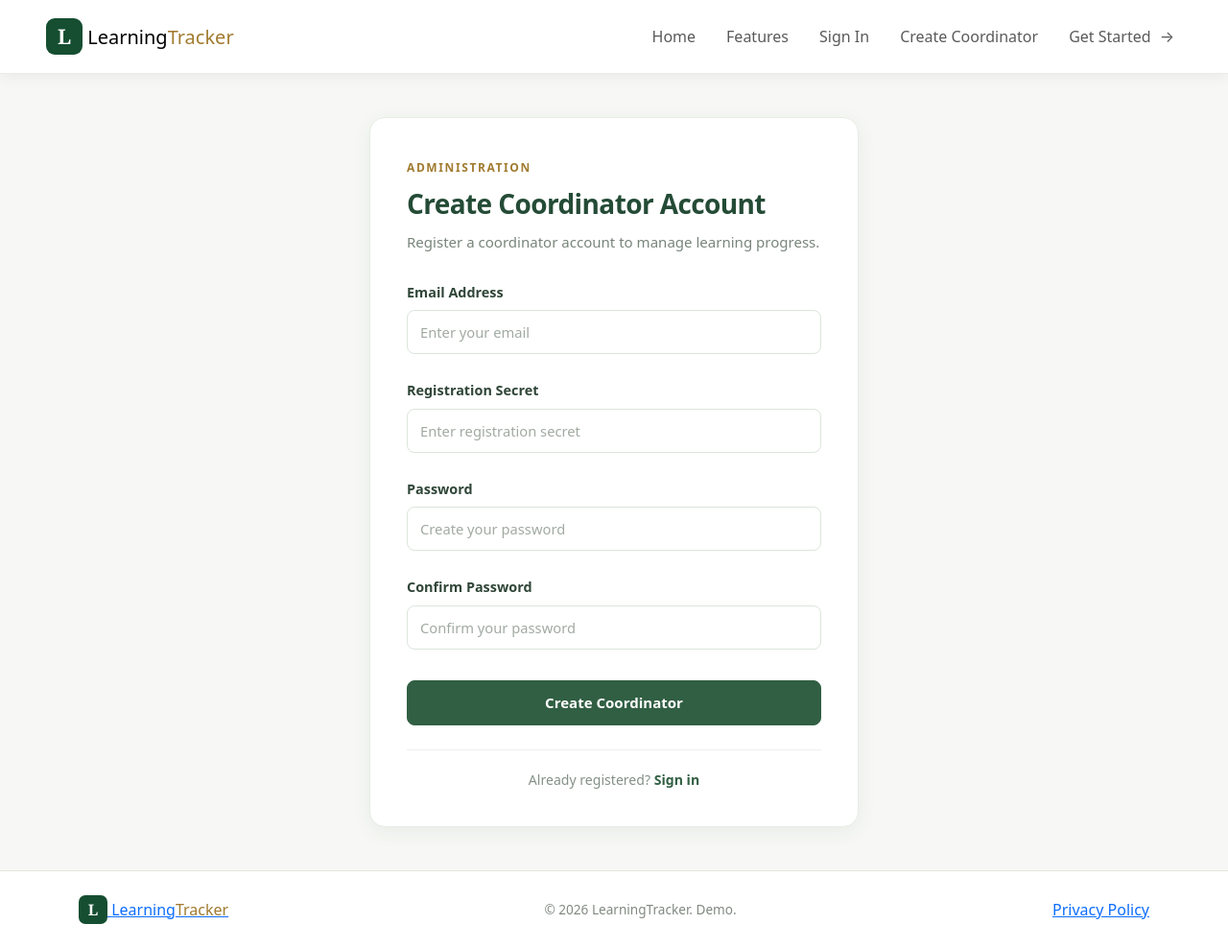
After one commit to s-sammm-y/LearningProgressTracker, an ASP.NET Core app: template LearningTracker.Web/Views/Coordinator/Register.cshtml in a window 1280 px wide. The commit adds this page. Shown: the whole page at 96% size. Run offline with ASP.NET Core 8, Linux system fonts and the light colour scheme; the template is opened without the code that fills it, so the values that code supplies are empty; style sheets or scripts are compiled from the project's sources; the project's own start-up code is not run, and a stand-in starts its controllers and pages.

Commit message:
Added Coordinator Create

```diff
--- a/LearningTracker.Web/Program.cs
+++ b/LearningTracker.Web/Program.cs
@@ -63,6 +63,7 @@ builder.Services.AddScoped<IAssignmentService, AssignmentService>();
 builder.Services.AddScoped<IDashboardService, DashboardService>();
 builder.Services.AddScoped<SecurityStampValidationEvents>();
 builder.Services.AddScoped<RequirePasswordChangeFilter>();
+builder.Services.AddScoped<ICoordinatorService, CoordinatorService>();
 
 //Repository Injection
 builder.Services.AddScoped<IAccountRepository, AccountRepository>();
--- /dev/null
+++ b/LearningTracker.Web/Views/Coordinator/Register.cshtml
@@ -0,0 +1,127 @@
+
+@model LearningTracker.Web.ViewModels.CoordinatorRegistrationViewModel
+
+@{
+    ViewData["Title"] = "Create Coordinator";
+}
+
+@section Styles {
+    <link rel="stylesheet"
+          href="~/css/coordinator-create.css"
+          asp-append-version="true" />
+}
+
+<div class="coordinator-create-page">
+    <div class="coordinator-create-container">
+
+        <div class="coordinator-create-card">
+            <div class="coordinator-create-card-body">
+
+                <div class="coordinator-create-header">
+                    <span class="coordinator-create-eyebrow">
+                        ADMINISTRATION
+                    </span>
+
+                    <h2 class="coordinator-create-title">
+                        Create Coordinator Account
+                    </h2>
+
+                    <p class="coordinator-create-description">
+                        Register a coordinator account to manage learning progress.
+                    </p>
+                </div>
+
+                <form asp-controller="Coordinator"
+                      asp-action="Register"
+                      method="post"
+                      class="coordinator-create-form">
+
+                    <div class="coordinator-create-field">
+                        <label asp-for="Email" class="form-label">
+                            Email Address
+                        </label>
+
+                        <input asp-for="Email"
+                               class="form-control"
+                               placeholder="Enter your email"
+                               autocomplete="email" />
+
+                        <span asp-validation-for="Email"
+                              class="text-danger">
+                        </span>
+                    </div>
+
+                    <div class="coordinator-create-field">
+                        <label asp-for="RegistrationSecret"
+                               class="form-label">
+                            Registration Secret
+                        </label>
+
+                        <input asp-for="RegistrationSecret"
+                               type="password"
+                               class="form-control"
+                               placeholder="Enter registration secret"
+                               autocomplete="off" />
+
+                        <span asp-validation-for="RegistrationSecret"
+                              class="text-danger">
+                        </span>
+                    </div>
+
+                    <div class="coordinator-create-field">
+                        <label asp-for="Password" class="form-label">
+                            Password
+                        </label>
+
+                        <input asp-for="Password"
+                               type="password"
+                               class="form-control"
+                               placeholder="Create your password"
+                               autocomplete="new-password" />
+
+                        <span asp-validation-for="Password"
+                              class="text-danger">
+                        </span>
+                    </div>
+
+                    <div class="coordinator-create-field">
+                        <label asp-for="ConfirmPassword"
+                               class="form-label">
+                            Confirm Password
+                        </label>
+
+                        <input asp-for="ConfirmPassword"
+                               type="password"
+                               class="form-control"
+                               placeholder="Confirm your password"
+                               autocomplete="new-password" />
+
+                        <span asp-validation-for="ConfirmPassword"
+                              class="text-danger">
+                        </span>
+                    </div>
+
+                    <button type="submit"
+                            class="coordinator-create-submit">
+                        Create Coordinator
+                    </button>
+
+                </form>
+
+                <div class="coordinator-create-footer">
+                    Already registered?
+                    <a asp-controller="Auth"
+                       asp-action="Login">
+                        Sign in
+                    </a>
+                </div>
+
+            </div>
+        </div>
+
+    </div>
+</div>
+
+@section Scripts {
+    <partial name="_ValidationScriptsPartial" />
+}
--- a/LearningTracker.Web/Views/Shared/_Layout.cshtml
+++ b/LearningTracker.Web/Views/Shared/_Layout.cshtml
@@ -97,16 +97,24 @@
                         {
                             <li class="nav-item">
                                 <a class="nav-link"
-                                   asp-controller="Auth"
-                                   asp-action="Login">
+                                asp-controller="Auth"
+                                asp-action="Login">
                                     Sign In
                                 </a>
                             </li>
 
                             <li class="nav-item">
+                                <a class="nav-link"
+                                asp-controller="Coordinator"
+                                asp-action="Register">
+                                    Create Coordinator
+                                </a>
+                            </li>
+
+                            <li class="nav-item">
                                 <a class="nav-link tracker-nav-button"
-                                   asp-controller="Auth"
-                                   asp-action="Login">
+                                asp-controller="Auth"
+                                asp-action="Login">
                                     Get Started <span>→</span>
                                 </a>
                             </li>
--- /dev/null
+++ b/LearningTracker.Web/wwwroot/css/coordinator-create.css
@@ -0,0 +1,218 @@
+
+/* =========================================
+   COORDINATOR REGISTRATION PAGE
+========================================= */
+
+.coordinator-create-page {
+    min-height: 100%;
+    display: flex;
+    align-items: center;
+    justify-content: center;
+    padding: 45px 20px;
+    color: #26352d;
+    background: #f7f8f5;
+}
+
+/* =========================================
+   REGISTRATION CONTAINER
+========================================= */
+
+.coordinator-create-container {
+    width: 100%;
+    max-width: 510px;
+}
+
+/* =========================================
+   REGISTRATION CARD
+========================================= */
+
+.coordinator-create-card {
+    background: #ffffff;
+    border: 1px solid #e7ece6;
+    border-radius: 16px;
+    box-shadow: 0 5px 20px rgba(35, 65, 45, 0.07);
+    overflow: hidden;
+}
+
+.coordinator-create-card-body {
+    padding: 38px;
+}
+
+/* =========================================
+   PAGE HEADER
+========================================= */
+
+.coordinator-create-header {
+    margin-bottom: 30px;
+}
+
+.coordinator-create-eyebrow {
+    display: inline-block;
+    color: #a17b2f;
+    font-size: 0.75rem;
+    font-weight: 700;
+    letter-spacing: 1.6px;
+    text-transform: uppercase;
+    margin-bottom: 12px;
+}
+
+.coordinator-create-title {
+    color: #244b36;
+    font-size: 1.75rem;
+    font-weight: 750;
+    letter-spacing: -0.6px;
+    margin-bottom: 10px;
+}
+
+.coordinator-create-description {
+    color: #78857b;
+    font-size: 0.94rem;
+    line-height: 1.6;
+    margin-bottom: 0;
+}
+
+/* =========================================
+   REGISTRATION FORM
+========================================= */
+
+.coordinator-create-form {
+    display: flex;
+    flex-direction: column;
+    gap: 19px;
+}
+
+.coordinator-create-field {
+    display: flex;
+    flex-direction: column;
+    gap: 8px;
+}
+
+.coordinator-create-form .form-label {
+    color: #304638;
+    font-size: 0.9rem;
+    font-weight: 650;
+    margin-bottom: 0;
+}
+
+.coordinator-create-form .form-control {
+    min-height: 46px;
+    padding: 10px 13px;
+    color: #304638;
+    background: #ffffff;
+    border: 1px solid #dce5dc;
+    border-radius: 8px;
+    font-size: 0.92rem;
+    transition: border-color 0.2s ease, box-shadow 0.2s ease;
+}
+
+.coordinator-create-form .form-control::placeholder {
+    color: #a1aaa2;
+}
+
+.coordinator-create-form .form-control:focus {
+    border-color: #315f43;
+    box-shadow: 0 0 0 3px rgba(49, 95, 67, 0.12);
+    outline: none;
+}
+
+/* =========================================
+   VALIDATION MESSAGES
+========================================= */
+
+.coordinator-create-form .text-danger {
+    font-size: 0.82rem;
+}
+
+/* =========================================
+   SUBMIT BUTTON
+========================================= */
+
+.coordinator-create-submit {
+    width: 100%;
+    min-height: 47px;
+    margin-top: 5px;
+    background: #315f43;
+    color: #ffffff;
+    border: 1px solid #315f43;
+    border-radius: 8px;
+    font-size: 0.94rem;
+    font-weight: 650;
+    transition: background 0.2s ease, transform 0.2s ease,
+                box-shadow 0.2s ease;
+}
+
+.coordinator-create-submit:hover {
+    background: #244b36;
+    border-color: #244b36;
+    color: #ffffff;
+    transform: translateY(-1px);
+    box-shadow: 0 4px 12px rgba(35, 65, 45, 0.15);
+}
+
+.coordinator-create-submit:focus-visible {
+    outline: 3px solid rgba(49, 95, 67, 0.25);
+    outline-offset: 3px;
+}
+
+/* =========================================
+   SIGN IN LINK
+========================================= */
+
+.coordinator-create-footer {
+    margin-top: 25px;
+    padding-top: 20px;
+    border-top: 1px solid #edf0eb;
+    text-align: center;
+    color: #849087;
+    font-size: 0.88rem;
+}
+
+.coordinator-create-footer a {
+    color: #315f43;
+    font-weight: 650;
+    text-decoration: none;
+    transition: color 0.2s ease;
+}
+
+.coordinator-create-footer a:hover {
+    color: #a17b2f;
+    text-decoration: none;
+}
+
+/* =========================================
+   RESPONSIVE DESIGN
+========================================= */
+
+@media (max-width: 767px) {
+
+    .coordinator-create-page {
+        padding: 28px 14px;
+    }
+
+    .coordinator-create-card-body {
+        padding: 27px 21px;
+    }
+
+    .coordinator-create-title {
+        font-size: 1.5rem;
+    }
+
+    .coordinator-create-description {
+        font-size: 0.88rem;
+    }
+
+    .coordinator-create-form {
+        gap: 16px;
+    }
+}
+
+@media (max-width: 400px) {
+
+    .coordinator-create-card-body {
+        padding: 24px 17px;
+    }
+
+    .coordinator-create-title {
+        font-size: 1.35rem;
+    }
+}
```
Also changed, not shown: LearningTracker.Services/Implementation/CoordinatorService.cs (added, +77 -0 lines), LearningTracker.Services/Interfaces/ICoordinatorService.cs (added, +11 -0 lines), LearningTracker.Web/Controllers/CoordinatorController.cs (added, +102 -0 lines), LearningTracker.Web/ViewModels/CoordinatorRegistrationViewModel.cs (added, +26 -0 lines).
